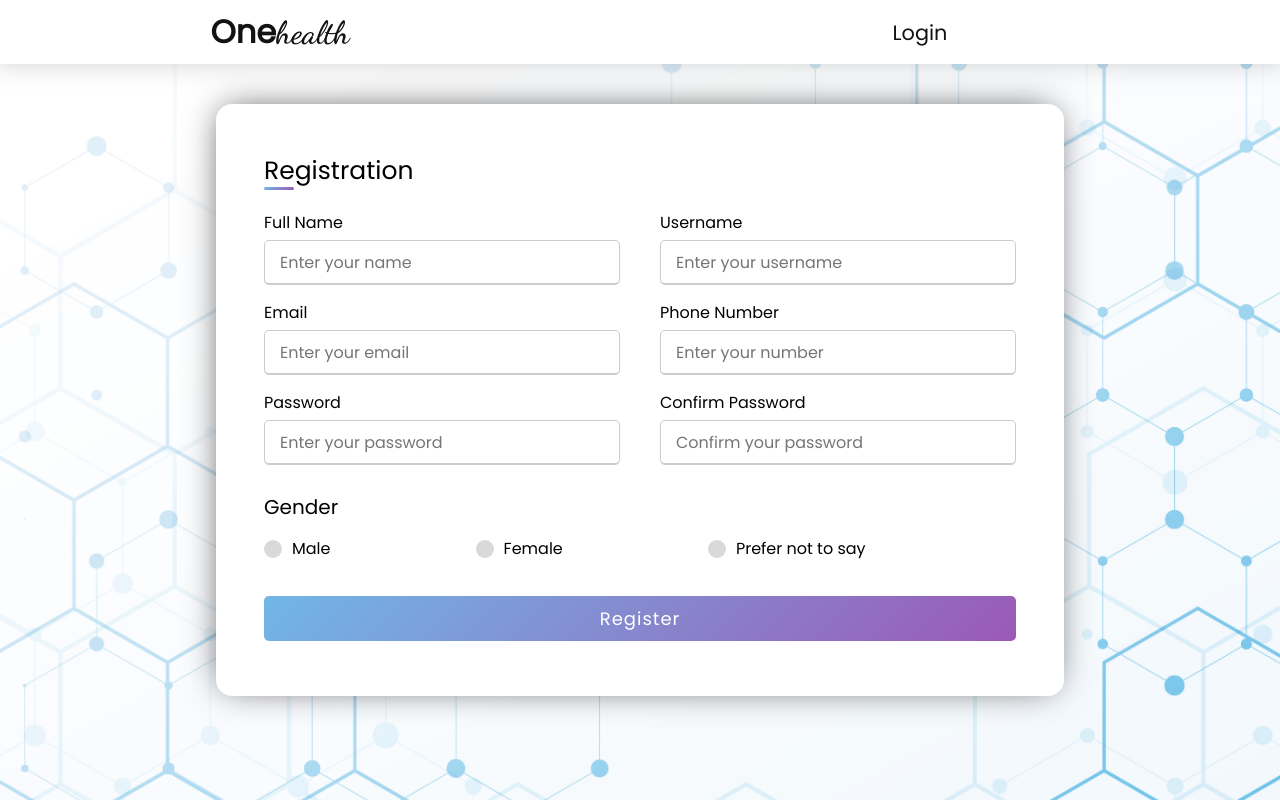
After one commit to shreetik/OneHealth, a Flask app: page /signup in a window 1280 px wide. The commit adds this page. Run offline with Flask 2, Linux system fonts and the light colour scheme.

Commit message:
update 1

```diff
--- a/main.py
+++ b/main.py
@@ -9,9 +9,14 @@ def home():
     return render_template('index.html')
 
 
-@ app.route('/lo')
-def hell():
-    return "hjghj"
+@ app.route('/signup')
+def signup():
+    return render_template('signup.html')
+
+
+@ app.route('/login')
+def login():
+    return render_template('login.html')
 
 
 if __name__ == "__main__":
--- /dev/null
+++ b/static/CSS/signup_style.css
@@ -0,0 +1,143 @@
+.signupbox{
+    /* background-color: aqua; */
+    background-image: url("/static/19366.jpg");
+    background-size: cover;
+    width: 100vw;
+    height: 100vh;
+    display: flex;
+    align-items: center;
+    justify-content: center;
+}
+
+.signuphold{
+    width: 53rem;
+    height: 37rem;
+    background-color: white;
+    padding: 3rem;
+    border-radius: 1rem;
+    box-shadow: -2px -2px 36px -9px rgba(0,0,0,0.75);
+}
+
+.container .title{
+  font-size: 25px;
+  font-weight: 500;
+  position: relative;
+}
+.container .title::before{
+  content: "";
+  position: absolute;
+  left: 0;
+  bottom: 0;
+  height: 3px;
+  width: 30px;
+  border-radius: 5px;
+  background: linear-gradient(135deg, #71b7e6, #9b59b6);
+}
+.content form .user-details{
+  display: flex;
+  flex-wrap: wrap;
+  justify-content: space-between;
+  margin: 20px 0 12px 0;
+}
+form .user-details .input-box{
+  margin-bottom: 15px;
+  width: calc(100% / 2 - 20px);
+}
+form .input-box span.details{
+  display: block;
+  font-weight: 500;
+  margin-bottom: 5px;
+}
+.user-details .input-box input{
+  height: 45px;
+  width: 100%;
+  outline: none;
+  font-size: 16px;
+  border-radius: 5px;
+  padding-left: 15px;
+  border: 1px solid #ccc;
+  border-bottom-width: 2px;
+  transition: all 0.3s ease;
+}
+.user-details .input-box input:focus,
+.user-details .input-box input:valid{
+  border-color: #9b59b6;
+}
+ form .gender-details .gender-title{
+  font-size: 20px;
+  font-weight: 500;
+ }
+ form .category{
+   display: flex;
+   width: 80%;
+   margin: 14px 0 ;
+   justify-content: space-between;
+ }
+ form .category label{
+   display: flex;
+   align-items: center;
+   cursor: pointer;
+ }
+ form .category label .dot{
+  height: 18px;
+  width: 18px;
+  border-radius: 50%;
+  margin-right: 10px;
+  background: #d9d9d9;
+  border: 5px solid transparent;
+  transition: all 0.3s ease;
+}
+ #dot-1:checked ~ .category label .one,
+ #dot-2:checked ~ .category label .two,
+ #dot-3:checked ~ .category label .three{
+   background: #9b59b6;
+   border-color: #d9d9d9;
+ }
+ form input[type="radio"]{
+   display: none;
+ }
+ form .button{
+   height: 45px;
+   margin: 35px 0
+ }
+ form .button input{
+   height: 100%;
+   width: 100%;
+   border-radius: 5px;
+   border: none;
+   color: #fff;
+   font-size: 18px;
+   font-weight: 500;
+   letter-spacing: 1px;
+   cursor: pointer;
+   transition: all 0.3s ease;
+   background: linear-gradient(135deg, #71b7e6, #9b59b6);
+ }
+ form .button input:hover{
+  /* transform: scale(0.99); */
+  background: linear-gradient(-135deg, #71b7e6, #9b59b6);
+  }
+ @media(max-width: 584px){
+ .container{
+  max-width: 100%;
+}
+form .user-details .input-box{
+    margin-bottom: 15px;
+    width: 100%;
+  }
+  form .category{
+    width: 100%;
+  }
+  .content form .user-details{
+    max-height: 300px;
+    overflow-y: scroll;
+  }
+  .user-details::-webkit-scrollbar{
+    width: 5px;
+  }
+  }
+  @media(max-width: 459px){
+  .container .content .category{
+    flex-direction: column;
+  }
+}
--- a/static/CSS/style.css
+++ b/static/CSS/style.css
@@ -41,7 +41,10 @@ body {
     box-shadow: 0 -18px 34px 8px rgb(0 0 0 / 34%);
     position: fixed;
 }
-
+a {
+    color: inherit;
+    text-decoration: none;
+}
 .heading{
     width: 15rem;
     height: 10rem;
--- /dev/null
+++ b/templates/signup.html
@@ -0,0 +1,129 @@
+<!DOCTYPE html>
+<html lang="en">
+  <head>
+    <meta charset="UTF-8" />
+    <meta http-equiv="X-UA-Compatible" content="IE=edge" />
+    <meta name="viewport" content="width=device-width, initial-scale=1.0" />
+    <!-- <link
+      rel="stylesheet"
+      href="https://cdn.jsdelivr.net/npm/bootstrap@4.5.3/dist/css/bootstrap.min.css"
+      integrity="sha384-TX8t27EcRE3e/ihU7zmQxVncDAy5uIKz4rEkgIXeMed4M0jlfIDPvg6uqKI2xXr2"
+      crossorigin="anonymous"
+    /> -->
+    <link
+      rel="stylesheet"
+      href="{{ url_for('static',filename='CSS/style.css') }}"
+    />
+    <link
+      rel="stylesheet"
+      href="{{ url_for('static',filename='CSS/signup_style.css') }}"
+    />
+    <title>signup</title>
+  </head>
+  <body>
+    <div class="container">
+      <div class="box">
+        <div class="nav">
+          <div class="heading">
+            <a href="/"
+              ><p>One<span id="health">health</span></p></a
+            >
+          </div>
+          <div class="subheading">
+            <a href="/login"><p>Login</p></a>
+          </div>
+        </div>
+
+        <div class="signupbox">
+          <div class="signuphold">
+            <div class="title">Registration</div>
+            <div class="content">
+              <form action="#">
+                <div class="user-details">
+                  <div class="input-box">
+                    <span class="details">Full Name</span>
+                    <input type="text" placeholder="Enter your name" required />
+                  </div>
+                  <div class="input-box">
+                    <span class="details">Username</span>
+                    <input
+                      type="text"
+                      placeholder="Enter your username"
+                      required
+                    />
+                  </div>
+                  <div class="input-box">
+                    <span class="details">Email</span>
+                    <input
+                      type="email"
+                      placeholder="Enter your email"
+                      required
+                    />
+                  </div>
+                  <div class="input-box">
+                    <span class="details">Phone Number</span>
+                    <input
+                      type="text"
+                      placeholder="Enter your number"
+                      required
+                    />
+                  </div>
+                  <div class="input-box">
+                    <span class="details">Password</span>
+                    <input
+                      type="password"
+                      placeholder="Enter your password"
+                      required
+                    />
+                  </div>
+                  <div class="input-box">
+                    <span class="details">Confirm Password</span>
+                    <input
+                      type="password"
+                      placeholder="Confirm your password"
+                      required
+                    />
+                  </div>
+                </div>
+                <div class="gender-details">
+                  <input type="radio" name="gender" id="dot-1" />
+                  <input type="radio" name="gender" id="dot-2" />
+                  <input type="radio" name="gender" id="dot-3" />
+                  <span class="gender-title">Gender</span>
+                  <div class="category">
+                    <label for="dot-1">
+                      <span class="dot one"></span>
+                      <span class="gender">Male</span>
+                    </label>
+                    <label for="dot-2">
+                      <span class="dot two"></span>
+                      <span class="gender">Female</span>
+                    </label>
+                    <label for="dot-3">
+                      <span class="dot three"></span>
+                      <span class="gender">Prefer not to say</span>
+                    </label>
+                  </div>
+                </div>
+                <div class="button">
+                  <input type="submit" value="Register" />
+                </div>
+              </form>
+            </div>
+          </div>
+        </div>
+      </div>
+    </div>
+
+    <script
+      src="https://code.jquery.com/jquery-3.5.1.slim.min.js"
+      integrity="sha384-DfXdz2htPH0lsSSs5nCTpuj/zy4C+OGpamoFVy38MVBnE+IbbVYUew+OrCXaRkfj"
+      crossorigin="anonymous"
+    ></script>
+    <script
+      src="https://cdn.jsdelivr.net/npm/bootstrap@4.5.3/dist/js/bootstrap.bundle.min.js"
+      integrity="sha384-ho+j7jyWK8fNQe+A12Hb8AhRq26LrZ/JpcUGGOn+Y7RsweNrtN/tE3MoK7ZeZDyx"
+      crossorigin="anonymous"
+    ></script>
+  </body>
+</html>
```
Also changed, not shown: static/CSS/login_style.css (added, +143 -0 lines), templates/index.html (+8 -6 lines), templates/login.html (+63 -0 lines), static/19366.jpg (added), static/loginimg.jpg (added).
